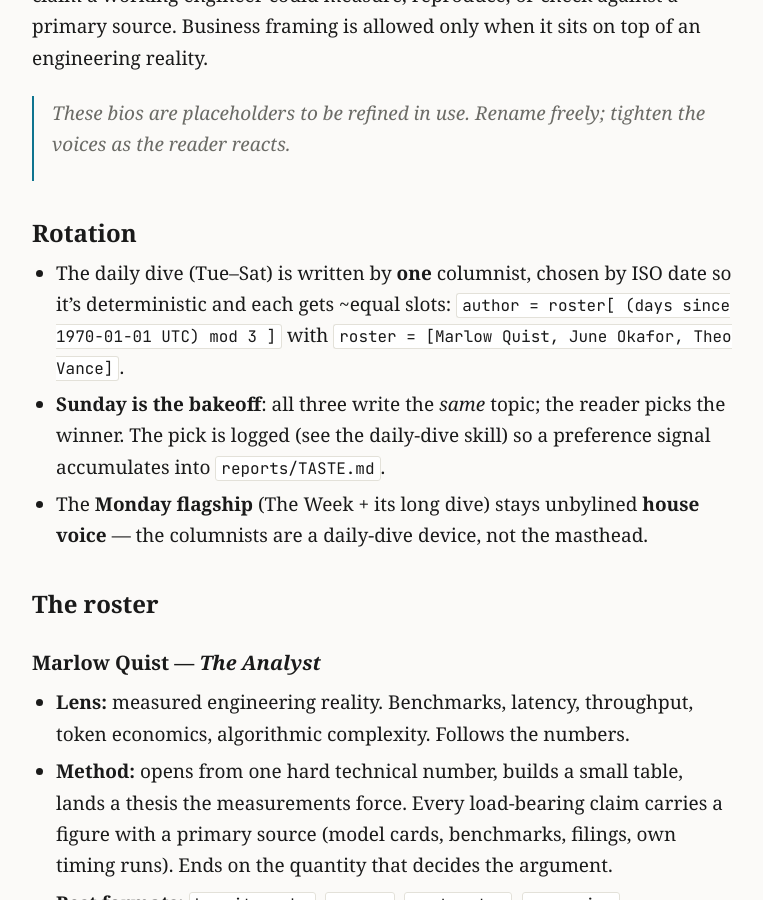
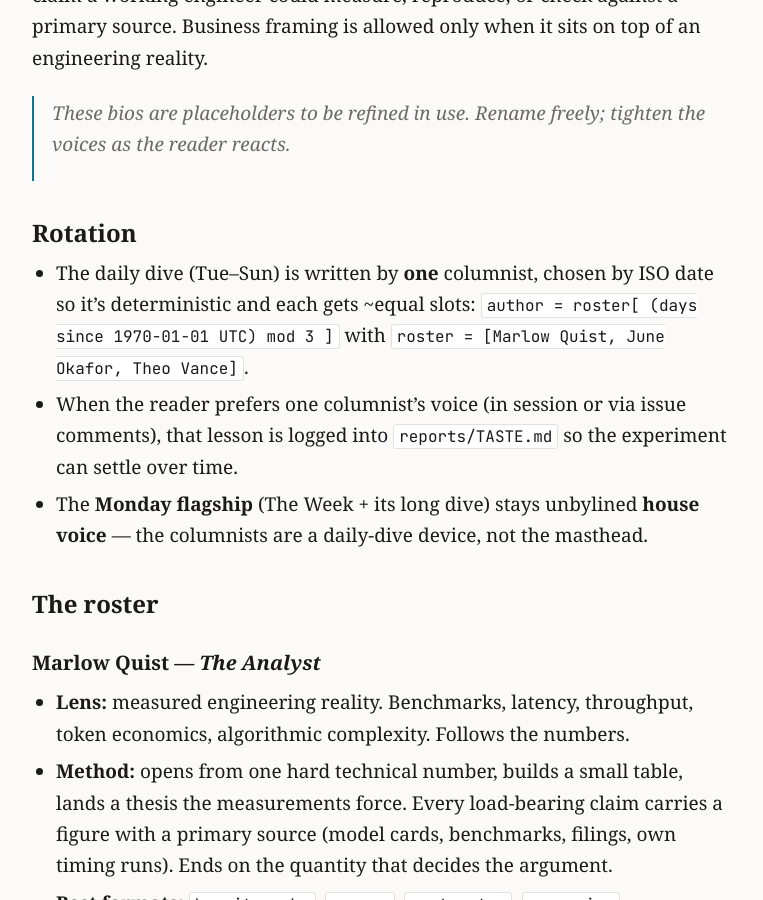
Before and after one commit to albertogrande/the-wire, a Jekyll site: the page built from AUTHORS.md, in a window 1280 px wide and 900 px high, scrolled down 528 px. Shown: the whole window, without its empty margins (258-1021 px from the left). Built offline with Jekyll 4.4.1, drawn with Linux system fonts in a browser that asks for light colours; our own code applies the rules of GitHub Pages for plain Markdown files; some of the changed text lies outside the part shown.

Commit message:
Remove the Sunday bakeoff
Drop the three-author head-to-head. Sunday is now a normal rotation day —
the daily dive runs Tue–Sun, one columnist per day. This also removes the
heavy Sunday→Monday quota night (bakeoff + weekly stacking).

- daily-dive skill: Step 0 folds Sunday into the Tue–Sun rotation; the
  Bakeoff section and the mode override are gone.
- daily-dive.yml: drop the `mode` (rotation/bakeoff) input and its prompt
  wiring.
- AUTHORS / MASTHEAD / about / README / TASTE / the-quarter: drop bakeoff
  copy; columnist-preference still logged to TASTE from any stated
  preference, just no dedicated bakeoff day.

Co-Authored-By: Claude Opus 4.8 (1M context) <noreply@anthropic.com>

````diff
--- a/AUTHORS.md
+++ b/AUTHORS.md
@@ -18,13 +18,13 @@ engineering reality.
 
 ## Rotation
 
-- The daily dive (Tue–Sat) is written by **one** columnist, chosen by ISO
+- The daily dive (Tue–Sun) is written by **one** columnist, chosen by ISO
   date so it's deterministic and each gets ~equal slots:
   `author = roster[ (days since 1970-01-01 UTC) mod 3 ]`
   with `roster = [Marlow Quist, June Okafor, Theo Vance]`.
-- **Sunday is the bakeoff**: all three write the *same* topic; the reader
-  picks the winner. The pick is logged (see the daily-dive skill) so a
-  preference signal accumulates into `reports/TASTE.md`.
+- When the reader prefers one columnist's voice (in session or via issue
+  comments), that lesson is logged into `reports/TASTE.md` so the experiment
+  can settle over time.
 - The **Monday flagship** (The Week + its long dive) stays unbylined **house
   voice** — the columnists are a daily-dive device, not the masthead.
 
@@ -77,6 +77,3 @@ subtitle line, with the columnist's desk name:
 
 *Deep dive · Marlow Quist (The Analyst) · 2026-06-13 · <one-line frame>*
 ```
-
-For the Sunday bakeoff, the three entries share a date and topic and each
-carry their own byline; see the daily-dive skill for the file layout.
````
Also changed, not shown: MASTHEAD.md (+1 -1 lines), about.md (+1 -1 lines), reports/TASTE.md (+2 -2 lines), .claude/skills/daily-dive/SKILL.md, .claude/skills/the-quarter/SKILL.md, .github/workflows/daily-dive.yml, README.md.
